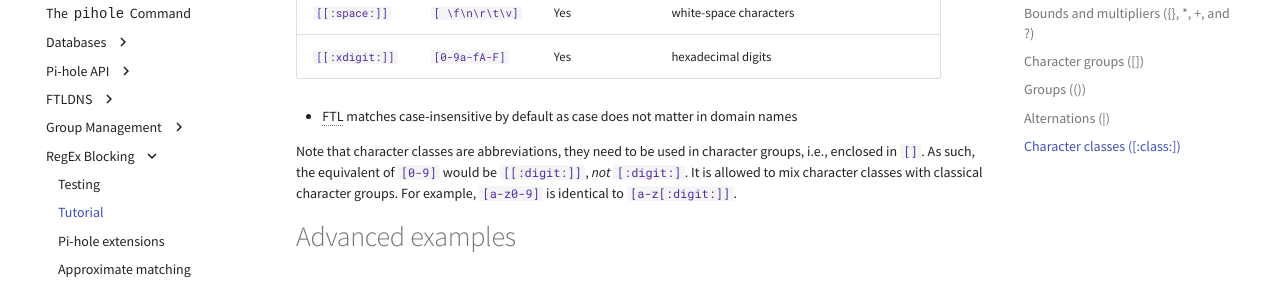
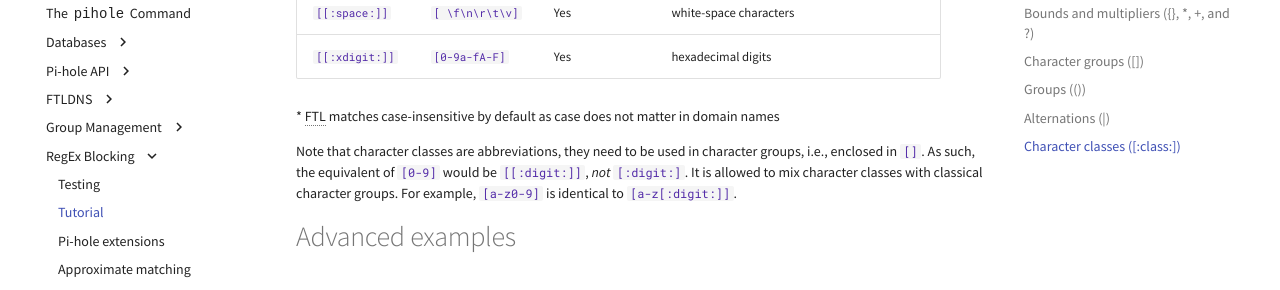
Before and after one commit to pi-hole/docs, an MkDocs documentation site: the page built from docs/regex/tutorial.md, in a window 1280 px wide and 900 px high, scrolled down 3520 px. Shown: the part 153-443 px from the top of the window. Built offline with MkDocs 1.6.1 and Material for MkDocs 9.7.7, drawn with Linux system fonts in a browser that asks for light colours; comment, search, counter and statistics services are not loaded.

Commit message:
Escape asterisk
Signed-off-by: Dave <18191844+its-dave@users.noreply.github.com>

```diff
--- a/docs/regex/tutorial.md
+++ b/docs/regex/tutorial.md
@@ -104,7 +104,7 @@ Character class | Equivalent | Pi-hole specific | Interpretation
 `[[:space:]]` | `[ \f\n\r\t\v]` | Yes | white-space characters
 `[[:xdigit:]]` | `[0-9a-fA-F]` | Yes | hexadecimal digits
 
-* FTL matches case-insensitive by default as case does not matter in domain names
+\* FTL matches case-insensitive by default as case does not matter in domain names
 
 Note that character classes are abbreviations, they need to be used in character groups, i.e., enclosed in `[]`. As such, the equivalent of `[0-9]` would be `[[:digit:]]`, *not* `[:digit:]`. It is allowed to mix character classes with classical character groups. For example, `[a-z0-9]` is identical to `[a-z[:digit:]]`.
 
```
